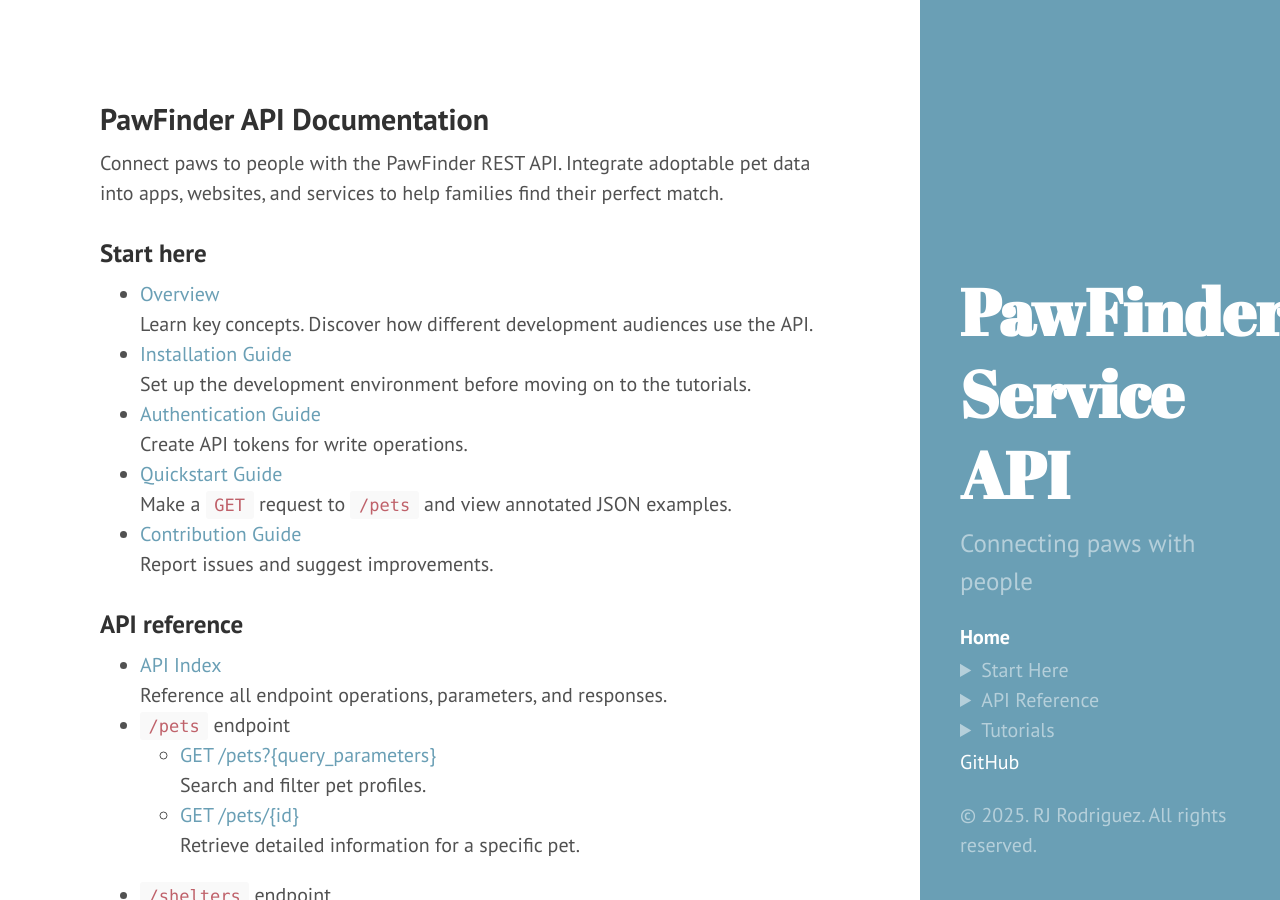
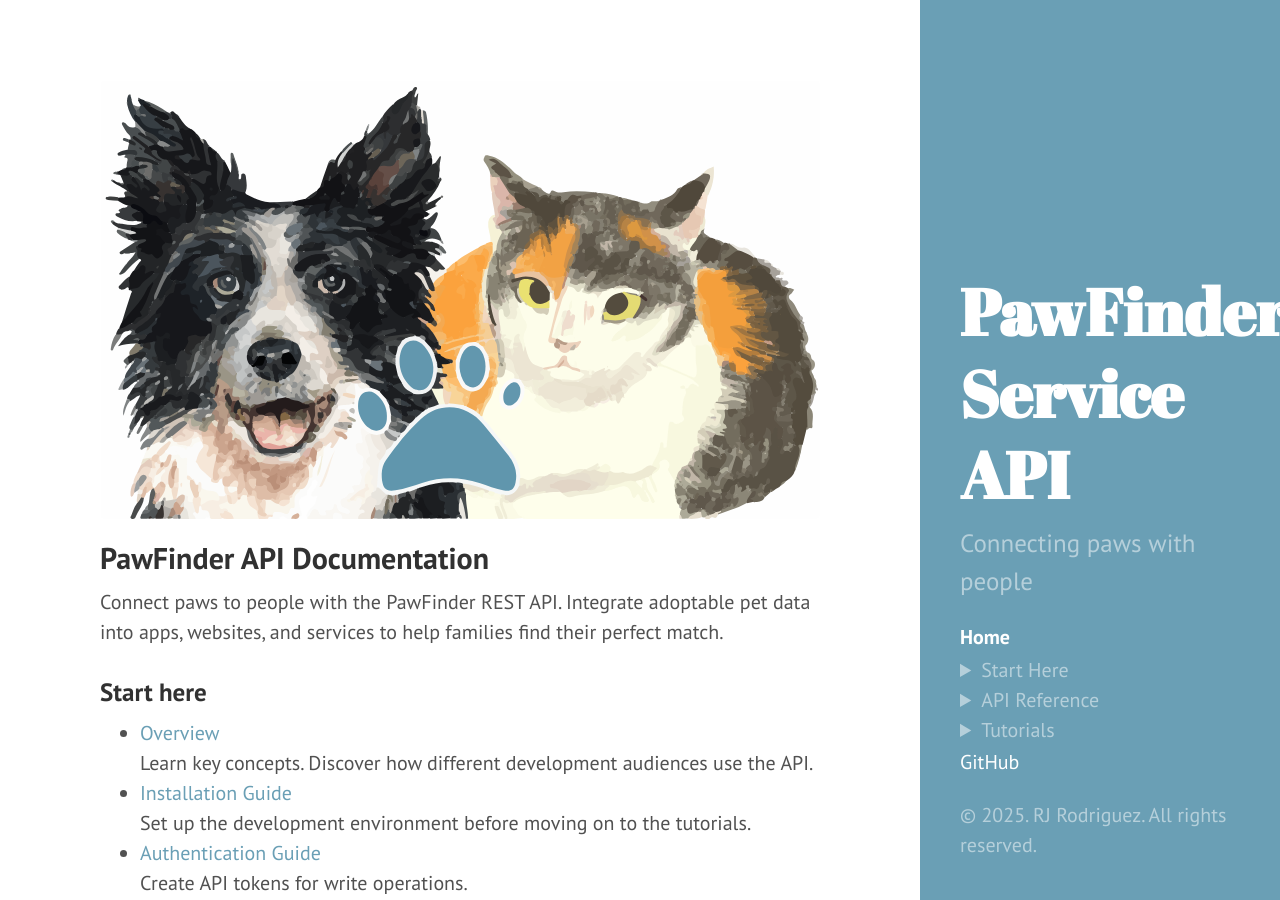
Before and after one commit to rhyannonjoy/pawfinder-service, a Jekyll site: the page built from index.md, in a window 1280 px wide and 900 px high. Built offline with Jekyll 4.4.1, drawn with Linux system fonts in a browser that asks for light colours.

Commit message:
docs(index): add logo

```diff
--- a/index.md
+++ b/index.md
@@ -2,6 +2,8 @@
 layout: default
 title: Home
 ---
+
+![PawFinder logo](./docs/images/logo.svg)
 
 ## PawFinder API Documentation
 
```
Also changed, not shown: docs/images/logo.svg (added), 1 other file.
